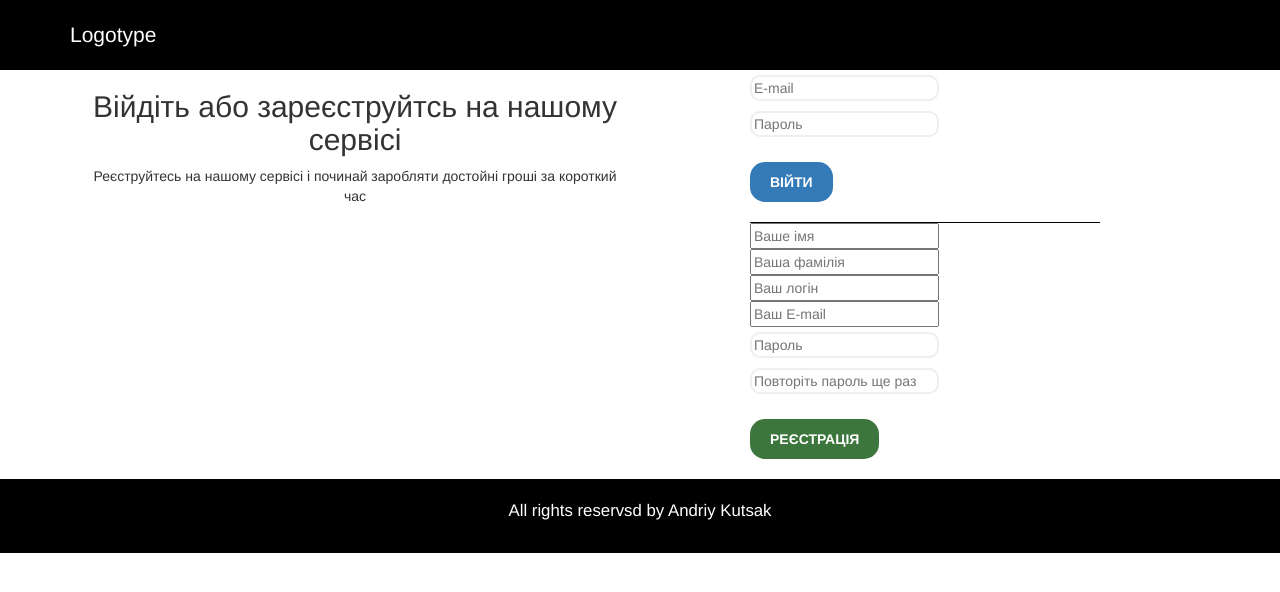
After one commit to Andriykutsak/task, a PHP site: page /structure/login.html in a window 1280 px wide. The commit adds this page. Shown: the top 592 px of the page. Run offline with PHP 8.4, Linux system fonts and the light colour scheme.

Commit message:
add login pages

```diff
--- a/index.html
+++ b/index.html
@@ -90,7 +90,7 @@
 
 Если тебе есть откуда привести посетителей на любой загруженный тобою файл, то конечно, этот заработок подойдет для тебя!</p></div>
         <div class="col-sm-4">
-          <img src="img/steam.png" alt="">
+          <img src="img/steam.png" alt="" class="text-center">
           <p class="text-center">Приглашай пользователей Steam на сайты (скоро)
 
 Каждый второй игрок Steam имеет в своем инвентаре хоть одну вещь! Если сможешь завлекать игроков на сайты со Steam-депозитом, то тебе к нам!</p>
@@ -114,7 +114,7 @@
   <footer>
     <div class="footer-bg">
       <div class="container">
-        <p class="text-center">All rights reserved By andriy Kutsak</p>
+        <p class="text-center">All rights reserved By Andriy Kutsak</p>
       </div>
     </div>
   </footer>
--- /dev/null
+++ b/structure/css/login-style.css
@@ -0,0 +1,43 @@
+.head-bg{
+	padding: 20px;
+	background-color: #000;
+}
+.logotype{
+	font-size: 1.5em;
+	color: #fff;
+}
+
+
+.login-block{
+	border-bottom: 1px solid #000;
+}
+.login-block input[type="text"],input[type="password"]{
+	margin: 5px 0;
+	border-radius: 10px;
+	border: 2px solid #eee;
+	transition: 0.3s;
+}
+input[type="text"]:focus,input[type="password"]:focus{
+	border: 3px solid #337ab7;
+}
+input[type="submit"]{
+	padding: 10px 20px;
+	margin: 20px auto;
+	color: #fff;
+	font-weight: bold;
+	text-transform: uppercase;
+	border: none;
+	border-radius: 15px;
+}
+.login-btn{
+	background-color: #337ab7;
+}
+.reg-btn{
+	background-color: #3c763d;
+}
+.bg-footer{
+	padding: 20px;
+	background-color: #000;
+	color: #fff;
+	font-size: 1.2em;
+}
--- /dev/null
+++ b/structure/login.html
@@ -0,0 +1,70 @@
+<!DOCTYPE html>
+<html lang="en">
+<head>
+	<meta charset="UTF-8">
+	<link rel="stylesheet" href="https://maxcdn.bootstrapcdn.com/bootstrap/3.3.6/css/bootstrap.min.css" integrity="sha384-1q8mTJOASx8j1Au+a5WDVnPi2lkFfwwEAa8hDDdjZlpLegxhjVME1fgjWPGmkzs7" crossorigin="anonymous">
+	<link rel="stylesheet" href="css/login-style.css">
+	<title>Війдіть або зареєструйтесь</title>
+</head>
+<body>
+<header>
+	<div class="row">
+		<div class="head-bg">
+			<div class="container">
+				<div class="logotype">Logotype</div>
+			</div>
+		</div>
+	</div>
+</header>
+<div class="row">
+	<div class="block-bg">
+		<div class="container">
+			<div class="col-sm-6">
+				<div class="info-block">
+				<h2 class="text-center">Війдіть або зареєструйтсь на нашому сервісі</h2>
+				<p class="text-center">Реєструйтесь на нашому сервісі і починай заробляти достойні гроші за короткий час</p>
+				</div>
+
+			</div>
+			<div class="col-sm-offset-1 col-sm-4">
+				<div class="login-block">
+					<form action="">
+						<input type="text" placeholder="E-mail">
+						<input type="password" placeholder="Пароль">
+						<br>
+						<input type="submit" value="війти" class="login-btn">
+					</form>
+				</div>
+				<div class="reistration-block">
+					<form action="">
+						<input type="text" placeholder="Ваше імя">
+						<input type="text" placeholder="Ваша фамілія">
+						<input type="text" placeholder="Ваш логін">
+						<input type="text" placeholder="Ваш E-mail">
+						<input type="password" placeholder="Пароль">
+						<input type="password" placeholder="Повторіть пароль ще раз">
+						<br>
+						<input type="submit" value="Реєстрація" class="reg-btn">
+					</form>
+				</div>
+			</div>
+
+		</div>
+	</div>
+</div>
+<footer>
+	<div class="row">
+		<div class="bg-footer">
+			<p class="text-center">All rights reservsd by Andriy Kutsak</p>
+		</div>
+	</div>
+</footer>
+
+
+
+<!-- Latest compiled and minified CSS & JS -->
+<script src="https://ajax.googleapis.com/ajax/libs/jquery/1.12.4/jquery.min.js"></script>
+<script src="https://maxcdn.bootstrapcdn.com/bootstrap/3.3.6/js/bootstrap.min.js" integrity="sha384-0mSbJDEHialfmuBBQP6A4Qrprq5OVfW37PRR3j5ELqxss1yVqOtnepnHVP9aJ7xS" crossorigin="anonymous"></script>
+
+</body>
+</html>
```
Also changed, not shown: style.css (+9 -2 lines), css/login-style.css (added).
